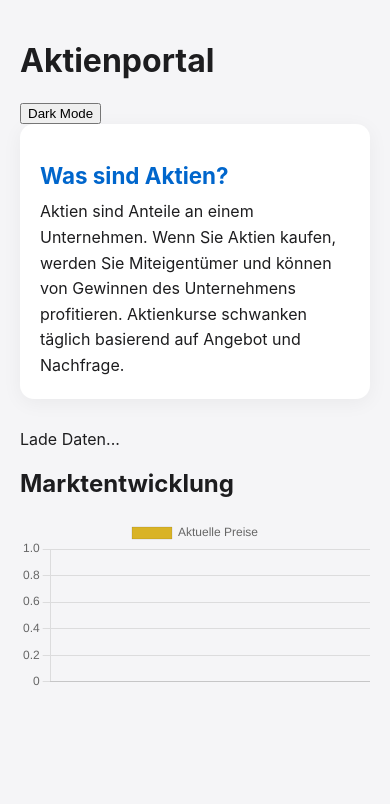
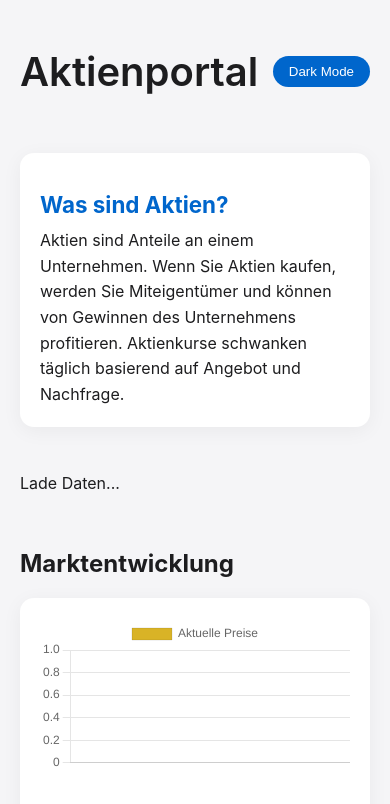
Before and after one commit to shayanrk4/banane, a plain HTML site: page index.html in a window 390 px wide. Drawn offline with nearby package versions, Linux system fonts and the light colour scheme; no server answers.

Commit message:
Update style.css

```diff
--- a/style.css
+++ b/style.css
@@ -44,4 +44,70 @@ body {
     transition: all 0.3s;
 }
 
-/* ... Rest des bestehenden CSS bleibt unverändert ... */
+.container {
+    max-width: 1200px;
+    margin: 0 auto;
+}
+
+header {
+    display: flex;
+    justify-content: space-between;
+    align-items: center;
+    margin-bottom: 30px;
+}
+
+h1 {
+    font-size: 2.5rem;
+    font-weight: 600;
+}
+
+#theme-toggle {
+    background: var(--primary);
+    color: white;
+    border: none;
+    padding: 8px 16px;
+    border-radius: 20px;
+    cursor: pointer;
+}
+
+.stock-grid {
+    display: grid;
+    grid-template-columns: repeat(auto-fill, minmax(250px, 1fr));
+    gap: 20px;
+    margin-bottom: 40px;
+}
+
+.stock-card {
+    background: var(--card-bg);
+    border-radius: 14px;
+    padding: 20px;
+    box-shadow: 0 4px 20px rgba(0,0,0,0.05);
+    transition: transform 0.3s;
+}
+
+.stock-card:hover {
+    transform: translateY(-5px);
+}
+
+.stock-price {
+    font-size: 1.5rem;
+    font-weight: 700;
+    margin: 10px 0;
+}
+
+.up { color: var(--up); }
+.down { color: var(--down); }
+
+.chart-container {
+    height: 400px;
+    background: var(--card-bg);
+    border-radius: 14px;
+    padding: 20px;
+    box-shadow: 0 4px 20px rgba(0,0,0,0.05);
+}
+
+@media (max-width: 768px) {
+    .stock-grid {
+        grid-template-columns: 1fr;
+    }
+}
```
